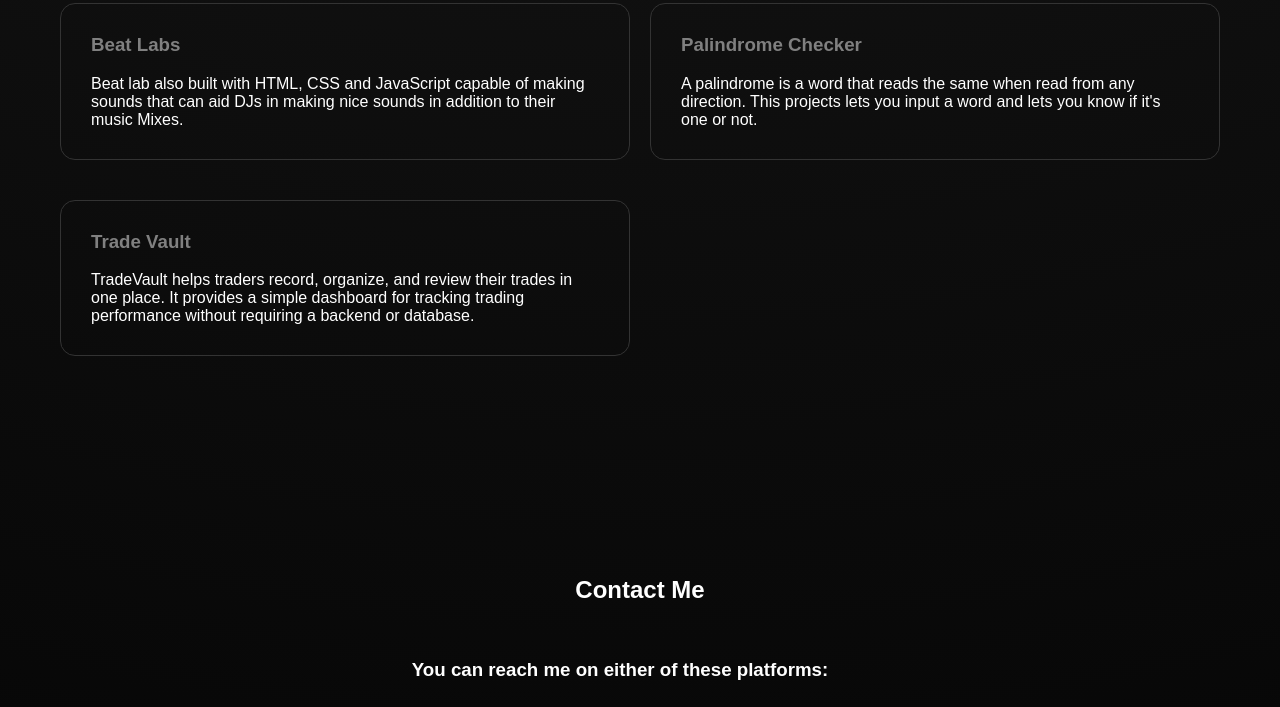
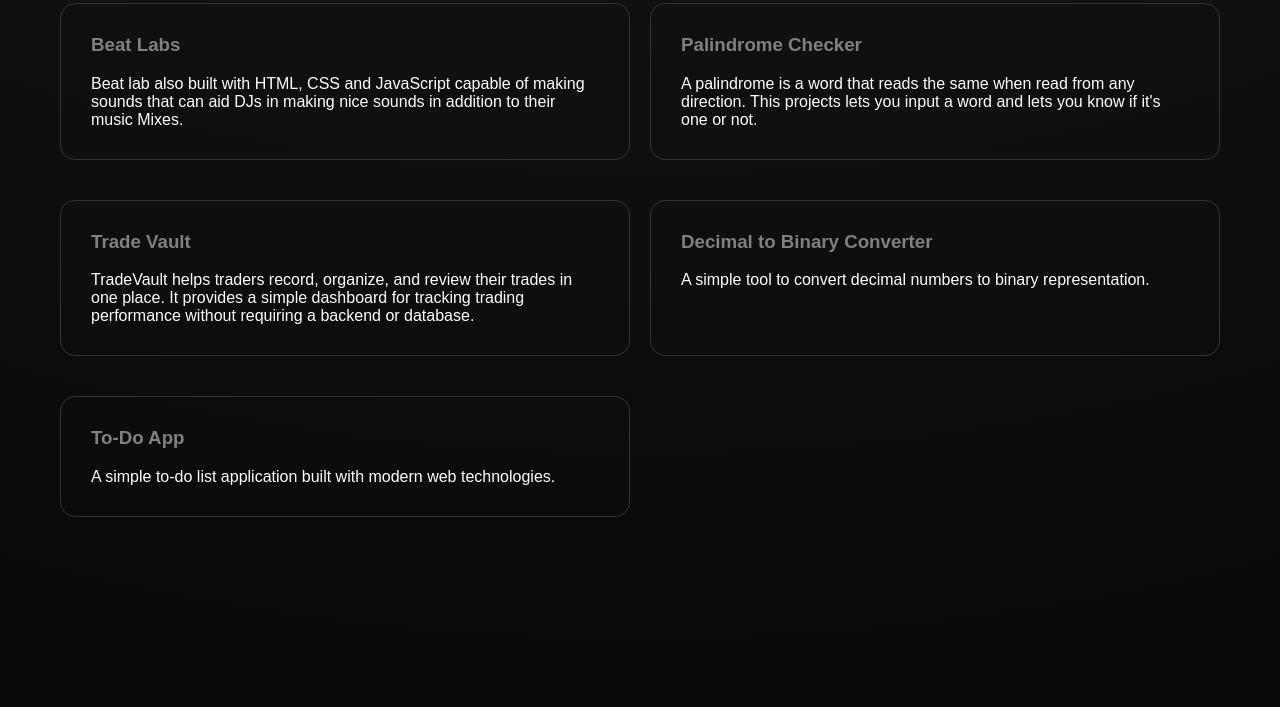
Before and after one commit to Juicefr/Proper-Landing-Page, a plain HTML site: page index.html in a window 1280 px wide. Shown: the part 1861-2568 px from the top of the page. Drawn offline with Linux system fonts and the light colour scheme.

Commit message:
added a few of my recent projects

```diff
--- a/index.html
+++ b/index.html
@@ -107,6 +107,14 @@
             <h3><a href="https://trv-nine.vercel.app/" target="_blank">Trade Vault</a></h3>
         <p>TradeVault helps traders record, organize, and review their trades in one place. It provides a simple dashboard for tracking trading performance without requiring a backend or database.</p>
     </div>
+    <div class="project">
+            <h3><a href="https://decimal-to-binary-five.vercel.app/" target="_blank">Decimal to Binary Converter</a></h3>
+        <p>A simple tool to convert decimal numbers to binary representation.</p>
+    </div>
+    <div class="project">
+            <h3><a href="https://t-dapp-orcin.vercel.app/" target="_blank">To-Do App</a></h3>
+        <p>A simple to-do list application built with modern web technologies.</p>
+    </div>
     </div>
 
 </section>
```
